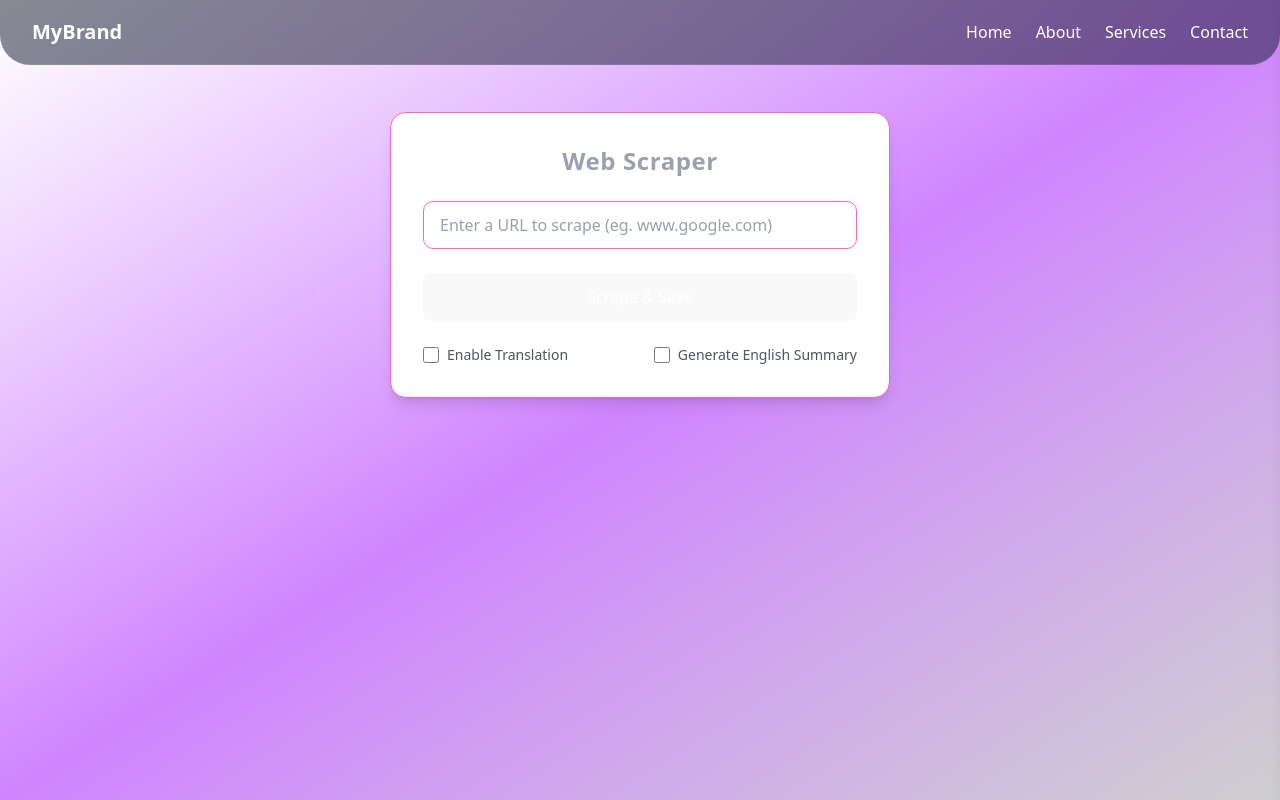
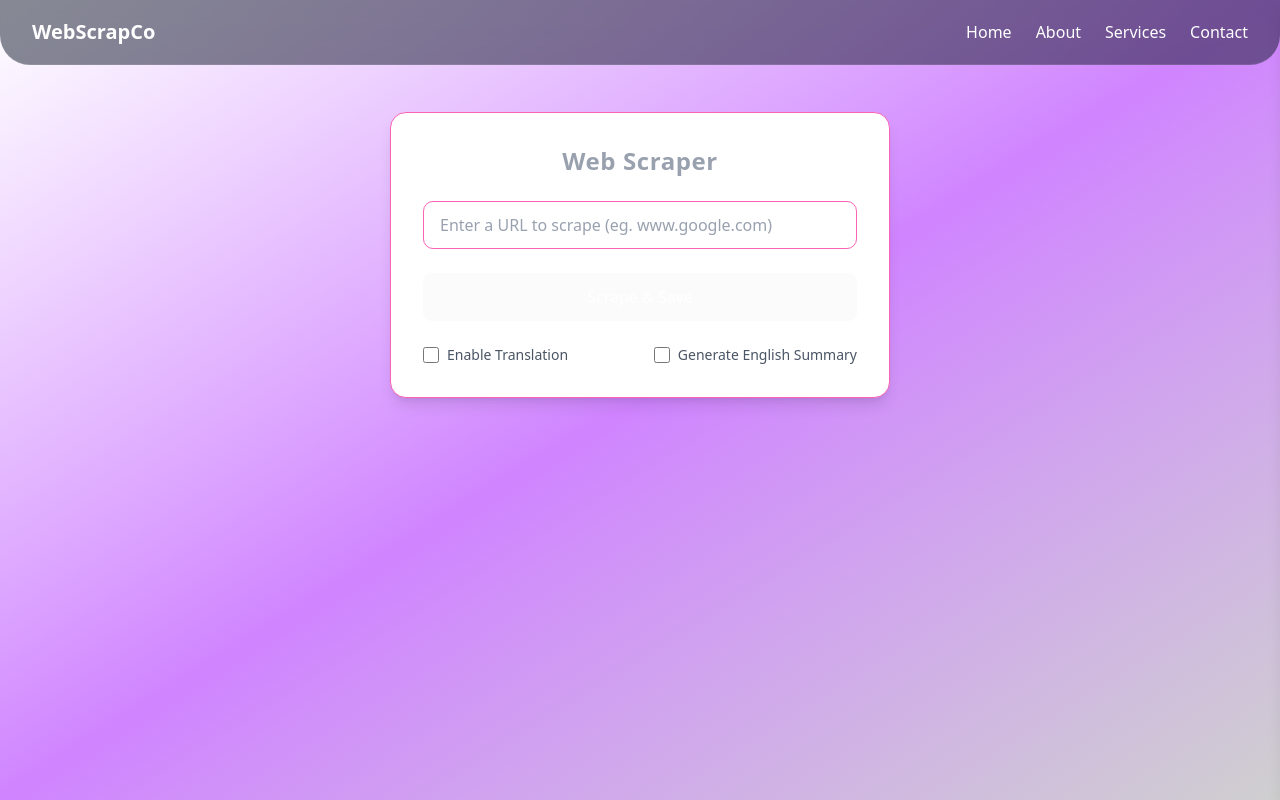
Before and after one commit to sabihuddin10/Nexium_SabihUddinMeraj_Assign2, a React (Vite) app in the folder assignment-2/: page / in a window 1280 px wide. Built offline with nearby package versions, Linux system fonts and the light colour scheme.

Commit message:
Commit 8 - style : spinner and navbar adjustments

```diff
--- a/assignment-2/src/Components/NavBar/NavBar.tsx
+++ b/assignment-2/src/Components/NavBar/NavBar.tsx
@@ -23,7 +23,7 @@ const NavBar: React.FC = () => {
         <div className="max-w-7xl mx-auto px-4 sm:px-6 lg:px-8">
           <div className="flex justify-between items-center h-16">
             {/* Logo */}
-            <div className="text-xl font-bold text-white">MyBrand</div>
+            <div className="text-xl font-bold text-white">WebScrapCo</div>
 
             {/* Desktop Nav */}
             <div className="hidden md:flex space-x-6">
--- /dev/null
+++ b/assignment-2/src/Components/UtilityComps/Spinner.tsx
@@ -0,0 +1,8 @@
+// Spinner.tsx
+import React from "react";
+
+const Spinner = () => (
+  <div className="w-4 h-4 border-2 border-white border-t-transparent rounded-full animate-spin" />
+);
+
+export default Spinner;
--- a/assignment-2/src/Components/WebScrapper/WebScrapper.tsx
+++ b/assignment-2/src/Components/WebScrapper/WebScrapper.tsx
@@ -1,6 +1,7 @@
 import React, { useState } from "react";
 import axios from "axios";
 import TranslationDisplay from "./TranslationDisplay";
+import Spinner from "../UtilityComps/Spinner";
 
 const WebScrapper: React.FC = () => {
   const [scrapedResult, setScrapedResult] = useState<any>(null);
@@ -54,14 +55,16 @@ const WebScrapper: React.FC = () => {
         placeholder="Enter a URL to scrape (eg. www.google.com)"
         onChange={(e) => setScrapperInput(e.target.value)}
       />
+      <button
+  className="w-full h-12 bg-pink-500 text-white font-medium rounded-lg hover:bg-pink-600 transition duration-200 flex items-center justify-center gap-2 disabled:opacity-50"
+  onClick={WebScrap2Func}
+  disabled={!ScrapperInput.trim()}
+>
+  {loading && <Spinner />}
+  {loading ? "Saving..." : "Scrape & Save"}
+</button>
 
-      <button
-        className="w-full h-12 bg-pink-500 text-white font-medium rounded-lg hover:bg-pink-600 transition duration-200"
-        onClick={WebScrap2Func}
-        disabled={!ScrapperInput.trim()}
-      >
-        {loading ? "Saving..." : "Scrape & Save"}
-      </button>
+
 
       {/* Checkboxes on same line */}
       <div className="flex items-center justify-between w-full gap-4">
```
